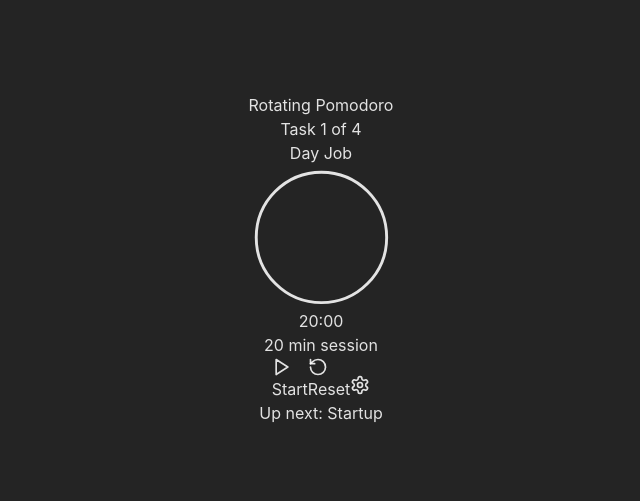
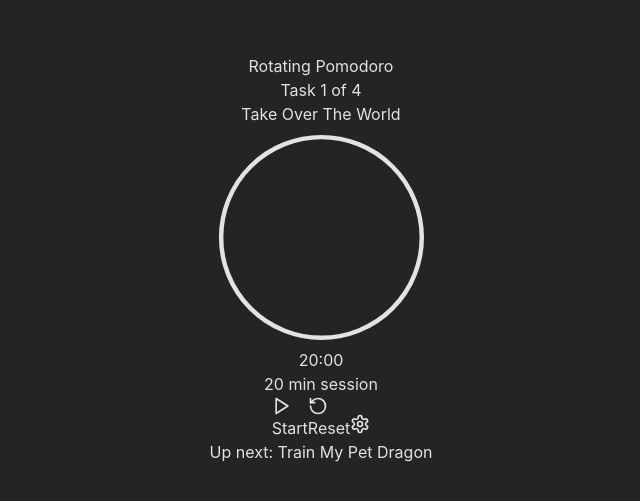
Before and after one commit to ShakespeareGeek/task-salad, a React (Vite) app: page / in a window 1280 px wide. Shown: the part 141-642 px from the top of the page, without its empty margins (319-959 px from the left). Built offline with nearby package versions, Linux system fonts and the light colour scheme.

Commit message:
more motivational starter tasks

```diff
--- a/src/App.jsx
+++ b/src/App.jsx
@@ -2,7 +2,7 @@ import React, { useState, useEffect, useRef } from 'react';
 import { Play, Pause, RotateCcw, Plus, X, Settings, Shuffle, GripVertical } from 'lucide-react';
 
 export default function App() {
-  const [tasks, setTasks] = useState(['Day Job', 'Startup', 'Chores', 'Self']);
+  const [tasks, setTasks] = useState(['Take Over The World', 'Train My Pet Dragon', 'Invent Time Travel', 'Become A Superhero']);
   const [currentTaskIndex, setCurrentTaskIndex] = useState(0);
   const [timeLeft, setTimeLeft] = useState(20 * 60); // 20 minutes in seconds
   const [isRunning, setIsRunning] = useState(false);
```
